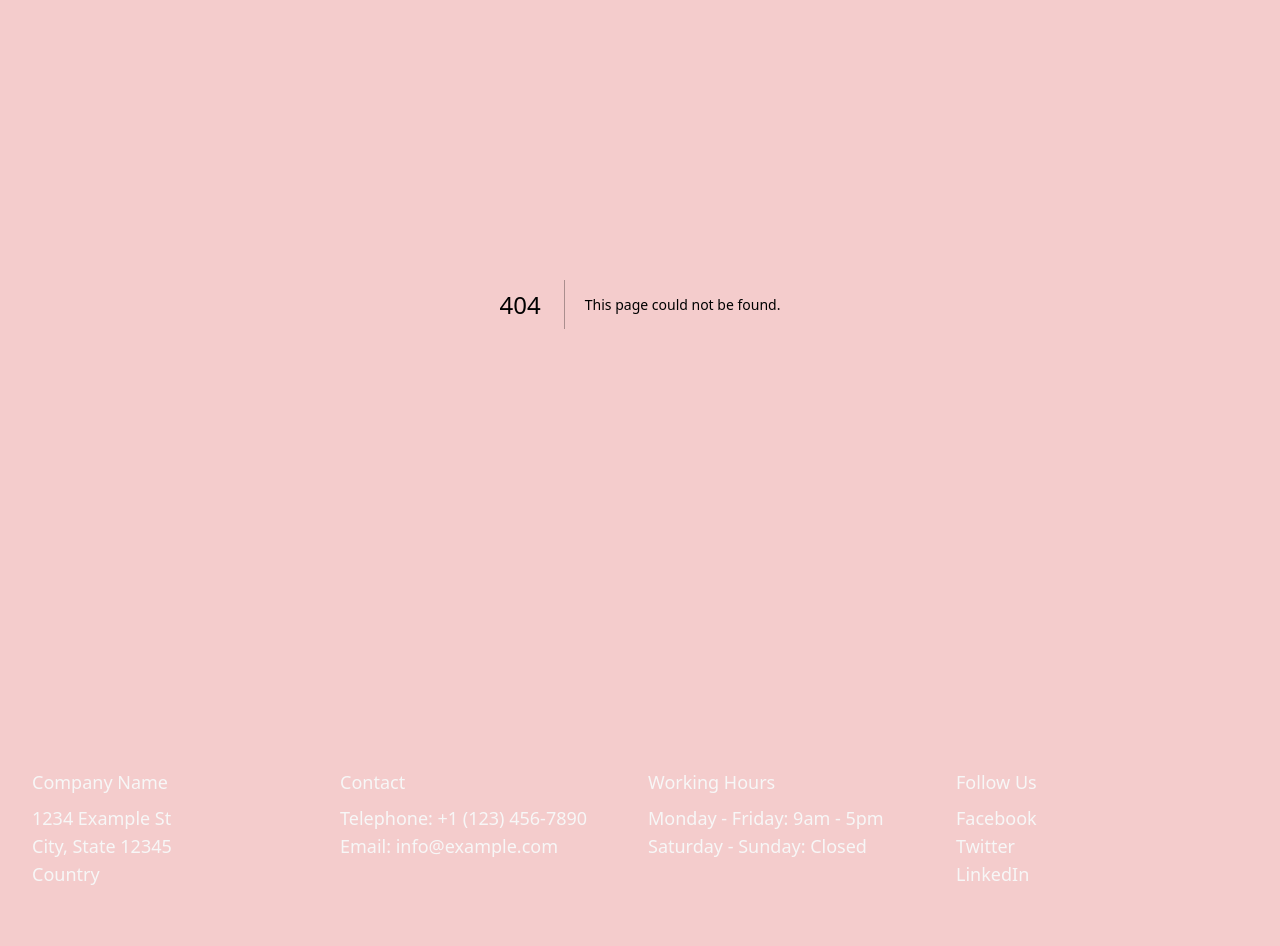
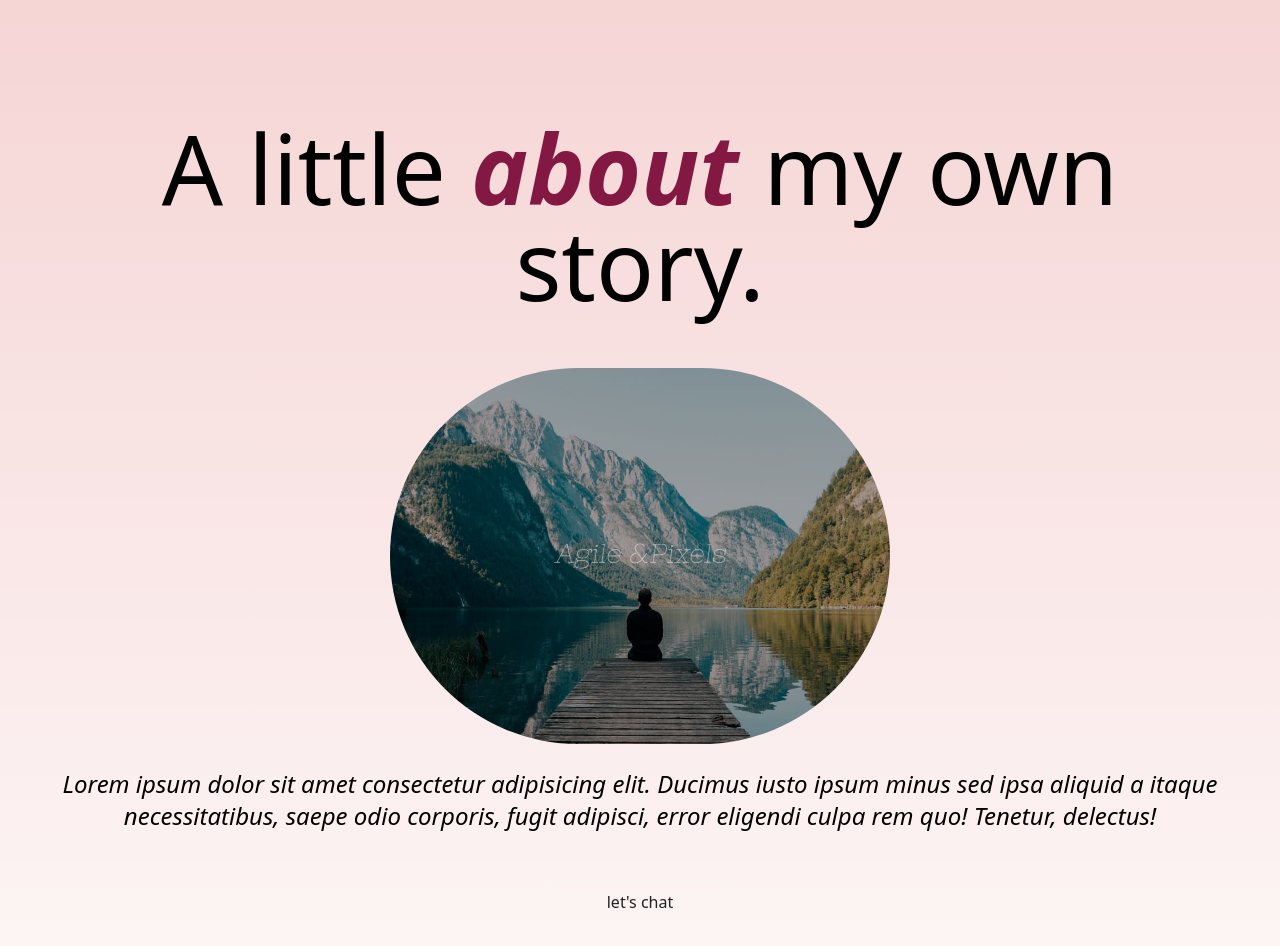
Before and after one commit to DnZ19/agile-and-pixels, a Next.js app: page /me in a window 1280 px wide. Before the commit this address had no page. Shown: the part 260-1206 px from the top of the page. Built offline with nearby package versions, Linux system fonts and the light colour scheme.

Commit message:
Pages and Links

```diff
--- a/app/components/Nav.tsx
+++ b/app/components/Nav.tsx
@@ -1,6 +1,7 @@
 "use client";
 
 import { useState } from "react";
+import Link from "next/link";
 
 export default function Nav() {
 	const [isMenuOpen, setIsMenuOpen] = useState(false);
@@ -13,9 +14,11 @@ export default function Nav() {
 		<nav className="flex flex-col justify-between items-center py-8 px-6 w-full lg:flex-row lg:justify-center lg:max-w-custom">
 			<div className="flex flex-col items-center justify-center w-full">
 				<div className="flex flex-col items-center justify-center w-full lg:items-start lg:py-0 lg:mt-4">
+					<Link href="/" className="cursor-pointer">
 						<h1 className="font-custom-font-logo text-4xl sm:text-6xl sm:mb-8 md:text-8xl md:mb-10 text-mainColor opacity-50 mt-6 lg:text-5xl lg:mb-0 lg:mt-0">
 							Agile & Pixels
 						</h1>
+					</Link>
 					<p className="mt-1 text-xs md:text-lg text-mainColor font-light italic lg:mb-0 lg:mt-2 lg:text-xs xl:text-lg">
 						Agile Coaching / Frontend / Fullstack
 					</p>
@@ -66,17 +69,23 @@ export default function Nav() {
 						: "hidden"
 				} lg:flex flex-row`}>
 				{/* Navigation Links */}
+				<Link href="/resume" className="cursor-pointer">
 					<li className="flex justify-between items-center px-6 lg:px-0">
 						resume
 					</li>
+				</Link>
+				<Link href="/me" className="cursor-pointer">
 					<li className="flex justify-between italic items-center px-6 lg:px-0">
 						me
 					</li>
+				</Link>
+				<Link href="/contact" className="cursor-pointer">
 					<li className="bg-transparent text-mainColor py-2 px-4 cursor-pointer rounded-md">
 						<button className="flex justify-center text-center border-2 border-secondairyColor border-opacity-60 text-mainColor py-2 px-4 rounded-md hover:bg-transparent hover:text-mainColor whitespace-nowrap hover:blur-sm focus:outline-none focus:ring-2 focus:ring-offset-2 focus:ring-mainColor">
 							reach out
 						</button>
 					</li>
+				</Link>
 			</ul>
 		</nav>
 	);
--- /dev/null
+++ b/app/components/ReachOut.tsx
@@ -0,0 +1,55 @@
+import { useState } from "react";
+
+export default function ReachtOut() {
+	const handleSubmit = async (e) => {
+		e.preventDefault();
+
+		// Extract form data
+		const formData = new FormData(e.target);
+		const data = Object.fromEntries(formData.entries());
+
+		// Send data to API endpoint
+		try {
+			const response = await fetch("/api/send-email", {
+				method: "POST",
+				headers: {
+					"Content-Type": "application/json",
+				},
+				body: JSON.stringify(data),
+			});
+
+			if (!response.ok) {
+				throw new Error("Failed to send email");
+			}
+
+			// Handle success
+			alert("Email sent successfully");
+		} catch (error) {
+			// Handle error
+			alert("Error sending email: " + error.message);
+		}
+	};
+
+	return (
+		<form onSubmit={handleSubmit}>
+			<label htmlFor="name">Name</label>
+			<input type="text" id="name" name="name" required />
+
+			<label htmlFor="email">Email</label>
+			<input
+				type="email"
+				id="email"
+				name="email"
+				required
+			/>
+
+			<label htmlFor="message">Message</label>
+			<textarea
+				id="message"
+				name="message"
+				required></textarea>
+
+			<button type="submit">Send Email</button>
+		</form>
+	);
+}
--- /dev/null
+++ b/app/contact/page.jsx
@@ -0,0 +1,11 @@
+"use client";
+
+import ReachOut from "../components/ReachOut";
+
+export default function Contact() {
+	return (
+		<h1>To be coded still....</h1>
+
+		// <ReachOut />
+	);
+}
--- /dev/null
+++ b/app/me/page.jsx
@@ -0,0 +1,39 @@
+import Link from "next/link";
+import Image from "next/image";
+
+export default function Me() {
+	return (
+		<main className="h-full flex flex-col items-center max-w-custom px-6 mt-20 sm:mt-10 sm:w-full lg:h-auto lg:mt-44">
+			<div className="h-auto px-8 flex flex-col items-center sm:mt-8 md:mb-20 lg:mt-10 lg:w-full">
+				<h1 className="text-center text-5xl md:text-8xl md:mb-4 font-light lg:text-8xl">
+					A little{" "}
+					<span className="italic font-bold text-pink-900">
+						about
+					</span>{" "}
+					my own story.
+				</h1>
+				<div className="bg-cover w-auto h-auto mx-8 mt-10">
+					<Image
+						src="/lake.png"
+						alt="waterlogo"
+						width={500}
+						height={500}
+						className="rounded-full"
+					/>
+				</div>
+				<p className="text-xl md:text-4xl font-extralight text-center italic lg:text-2xl py-6">
+					Lorem ipsum dolor sit amet consectetur adipisicing
+					elit. Ducimus iusto ipsum minus sed ipsa aliquid a
+					itaque necessitatibus, saepe odio corporis, fugit
+					adipisci, error eligendi culpa rem quo! Tenetur,
+					delectus!
+				</p>
+				<Link href="/contact" className="cursor-pointer">
+					<button className="flex justify-center text-center border-2 border-secondairyColor border-opacity-50 text-mainColor py-2 px-4 mt-6 w-28 rounded-md hover:bg-transparent hover:text-white whitespace-nowrap hover:blur-md focus:outline-none focus:ring-2 focus:ring-offset-2 focus:ring-mainColor lg:w-48 lg:mb-2">
+						let's chat
+					</button>
+				</Link>
+			</div>
+		</main>
+	);
+}
--- a/app/page.tsx
+++ b/app/page.tsx
@@ -4,6 +4,7 @@ import Services from "./components/Services";
 import React, { useState, useEffect } from "react";
 import { IoMdArrowDown } from "react-icons/io";
 import Image from "next/image";
+import Link from "next/link";
 
 export default function Home() {
 	const [showServices, setShowServices] = useState(false);
@@ -46,9 +47,12 @@ export default function Home() {
 					</span>
 					.
 				</p>
+				<Link href="/contact" className="cursor-pointer">
 					<button className="flex justify-center text-center border-2 border-secondairyColor border-opacity-50 text-mainColor py-2 px-4 mt-6 w-28 rounded-md hover:bg-transparent hover:text-white whitespace-nowrap hover:blur-md focus:outline-none focus:ring-2 focus:ring-offset-2 focus:ring-mainColor lg:w-48 lg:mb-2">
 						let's chat
 					</button>
+				</Link>
+
 				<div>
 					<IoMdArrowDown className="mt-16 text-4xl text-pink-900 lg:mt-20" />
 				</div>
@@ -63,21 +67,33 @@ export default function Home() {
 				</h1>
 
 				<div className="flex flex-col items-center justify-center gap-12 lg:flex-row lg:items-start lg:w-full">
+					<Link
+						href="/agile-transition"
+						className="cursor-pointer">
 						<Services
 							image="/shutterstock_1391807393.jpg"
 							name="Agile Transition"
 							description="Our Agile Coach service empowers teams to reach their full potential in an agile environment. We offer tailored coaching and mentorship, guiding organizations through agile transformations, optimizing processes, fostering a culture of continuous improvement, and developing agile leadership skills. With our expertise, your team can enhance collaboration, adaptability, and project delivery, driving sustainable agile success."
 						/>
+					</Link>
+					<Link
+						href="/webshop-developement"
+						className="cursor-pointer">
 						<Services
 							image="/shutterstock_1918258610.jpg"
 							name="WebApp development"
 							description="Our Agile Coach service empowers teams to reach their full potential in an agile environment. We offer tailored coaching and mentorship, guiding organizations through agile transformations, optimizing processes, fostering a culture of continuous improvement, and developing agile leadership skills. With our expertise, your team can enhance collaboration, adaptability, and project delivery, driving sustainable agile success."
 						/>
+					</Link>
+					<Link
+						href="/coaching-and-facilitating-teams"
+						className="cursor-pointer">
 						<Services
 							image="/shutterstock_1801873138.jpg"
 							name="Coaching & Facilitating teams"
 							description="Our Agile Coach service empowers teams to reach their full potential in an agile environment. We offer tailored coaching and mentorship, guiding organizations through agile transformations, optimizing processes, fostering a culture of continuous improvement, and developing agile leadership skills. With our expertise, your team can enhance collaboration, adaptability, and project delivery, driving sustainable agile success."
 						/>
+					</Link>
 				</div>
 				<div className="bg-cover w-auto mx-8 rounded-md mt-10">
 					<Image
--- /dev/null
+++ b/app/resume/page.jsx
@@ -0,0 +1,7 @@
+export default function Resume() {
+	return (
+		<div>
+			<h1>Resume to be coded....</h1>
+		</div>
+	);
+}
--- a/package.json
+++ b/package.json
@@ -16,6 +16,7 @@
 		"@types/react-dom": "18.2.1",
 		"next": "13.3.2",
 		"next-auth": "^4.22.1",
+		"nodemailer": "^6.9.1",
 		"prisma": "^4.13.0",
 		"react": "18.2.0",
 		"react-dom": "18.2.0",
--- /dev/null
+++ b/pages/api/send-email.js
@@ -0,0 +1,40 @@
+import nodemailer from "nodemailer";
+
+export default async (req, res) => {
+	if (req.method === "POST") {
+		// Destructure the data from the request body
+		const { name, email, message } = req.body;
+
+		try {
+			// Configure the email transport using your email service
+			const transporter = nodemailer.createTransport({
+				host: process.env.EMAIL_HOST,
+				port: process.env.EMAIL_PORT,
+				secure: false,
+				auth: {
+					user: process.env.EMAIL_USER,
+					pass: process.env.EMAIL_PASS,
+				},
+			});
+
+			// Prepare the email content
+			const mailOptions = {
+				from: email,
+				to: process.env.EMAIL_RECEIVER,
+				subject: `New email from ${name}`,
+				text: message,
+			};
+
+			// Send the email
+			await transporter.sendMail(mailOptions);
+
+			// Send a success response
+			res.status(200).json({ success: true });
+		} catch (error) {
+			// Send an error response
+			res.status(500).json({ error: error.message });
+		}
+	} else {
+		res.status(405).json({ error: "Method not allowed" });
+	}
+};
```
Also changed, not shown: 1 other file (tests, documents, lock files or other folders). Lines whose indentation alone changed are shown as unchanged.
